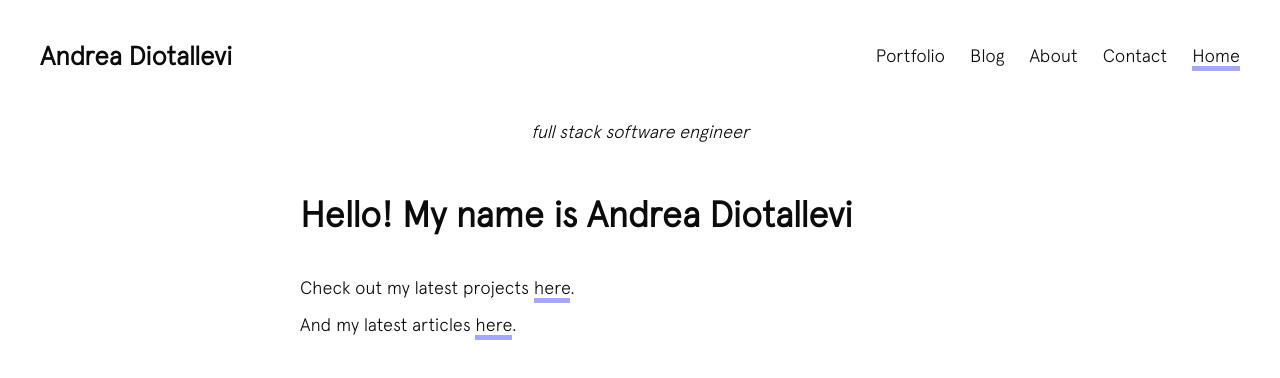
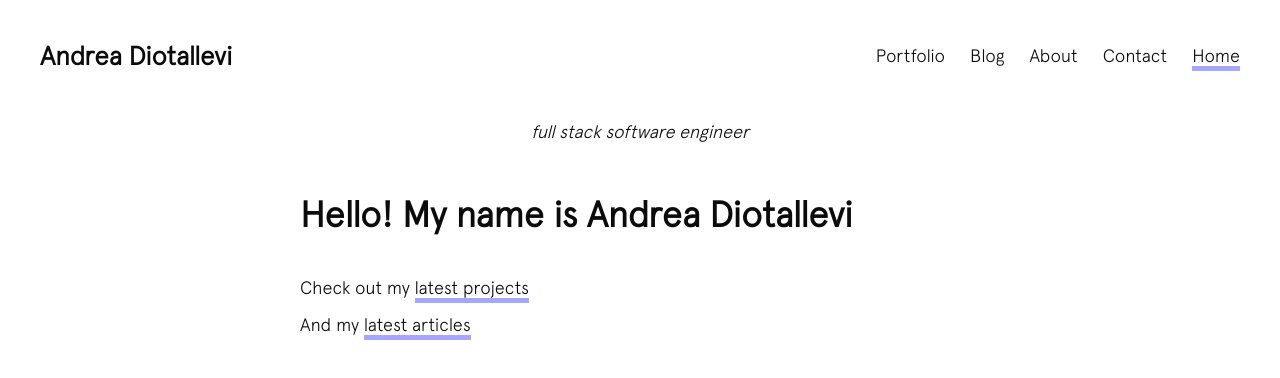
Before and after one commit to AndreaDiotallevi/personal-website, a React (Create React App) app: page / in a window 1280 px wide. Shown: the top 378 px of the page. Built offline with nearby package versions, Linux system fonts and the light colour scheme.

Commit message:
Amend styling

```diff
--- a/src/components/About.js
+++ b/src/components/About.js
@@ -7,7 +7,7 @@ const About = () => {
       <div className="about-container">
         <div className="about-overview-container">
           <h1>About Me</h1>
-          <p>I am an italian full-stack software engineer based in London.</p>
+          <p>I am a full-stack software engineer based in London.</p>
           <p>
             I have expertise in designing, implementing, and maintaining
             full-stack applications with proficiency in Node, React, Python,
--- a/src/components/Home.js
+++ b/src/components/Home.js
@@ -7,18 +7,17 @@ const Home = () => {
       <div className="home-container">
         <h1>Hello! My name is Andrea Diotallevi</h1>
         <p>
-          Check out my latest projects <Link to="/portfolio">here</Link>.
+          Check out my <Link to="/portfolio">latest projects</Link>
         </p>
         <p>
-          And my latest articles{" "}
+          And my{" "}
           <a
             href="https://medium.com/@andreadiotallevi"
             target="_blank"
             rel="noopener noreferrer"
           >
-            here
+            latest articles
           </a>
-          .
         </p>
       </div>
     </div>
--- a/src/index.css
+++ b/src/index.css
@@ -111,6 +111,9 @@ body,
   font-weight: bold;
   white-space: nowrap;
   font-size: 26px;
+  /* text-transform: uppercase; */
+  /* text-transform: lowercase; */
+  /* letter-spacing: 3px; */
 }
 
 .link-active {
```
